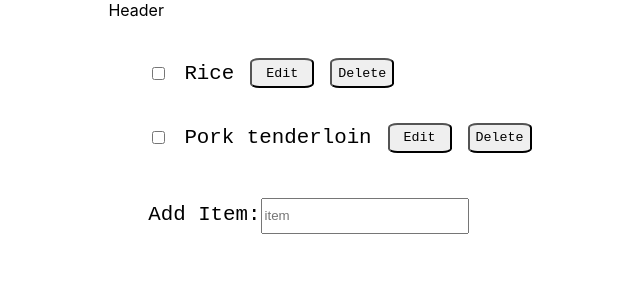
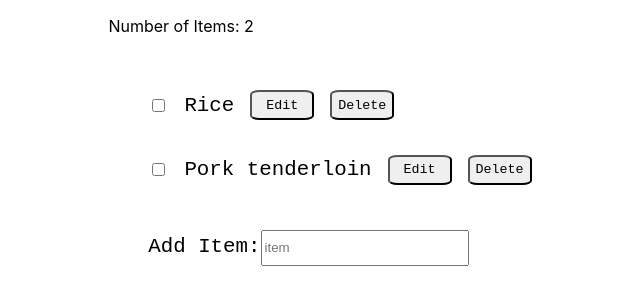
Before and after one commit to mira-kine/shopping-list, a React (Create React App) app: page / in a window 1280 px wide. Shown: the top 300 px of the page, without its empty margins (320-960 px from the left). Built offline with nearby package versions, Linux system fonts and the light colour scheme.

Commit message:
items in cart displayed on header

```diff
--- a/src/components/Header/Header.jsx
+++ b/src/components/Header/Header.jsx
@@ -1,5 +1,11 @@
 import React from 'react';
+import { useShop } from '../../context/ShopProvider';
 
 export default function Header() {
-  return <div>Header</div>;
+  const { items } = useShop();
+  return (
+    <div className="header-container">
+      <p>Number of Items: {items.length}</p>
+    </div>
+  );
 }
--- a/src/views/ShopList.css
+++ b/src/views/ShopList.css
@@ -1,3 +1,3 @@
-.container {
+.main-container {
   display: flex;
 }
--- a/src/views/ShopList.jsx
+++ b/src/views/ShopList.jsx
@@ -1,5 +1,4 @@
 import React from 'react';
-import { useReducer } from 'react';
 import AddItem from '../components/AddItem/AddItem';
 import List from '../components/List/List';
 import Header from '../components/Header/Header';
@@ -8,7 +7,7 @@ export default function ShopList() {
   return (
     <>
       <Header />
-      <div className="container">
+      <div className="main-container">
         <List />
         <AddItem />
       </div>
```
Also changed, not shown: src/components/Header/Header.css (added).
